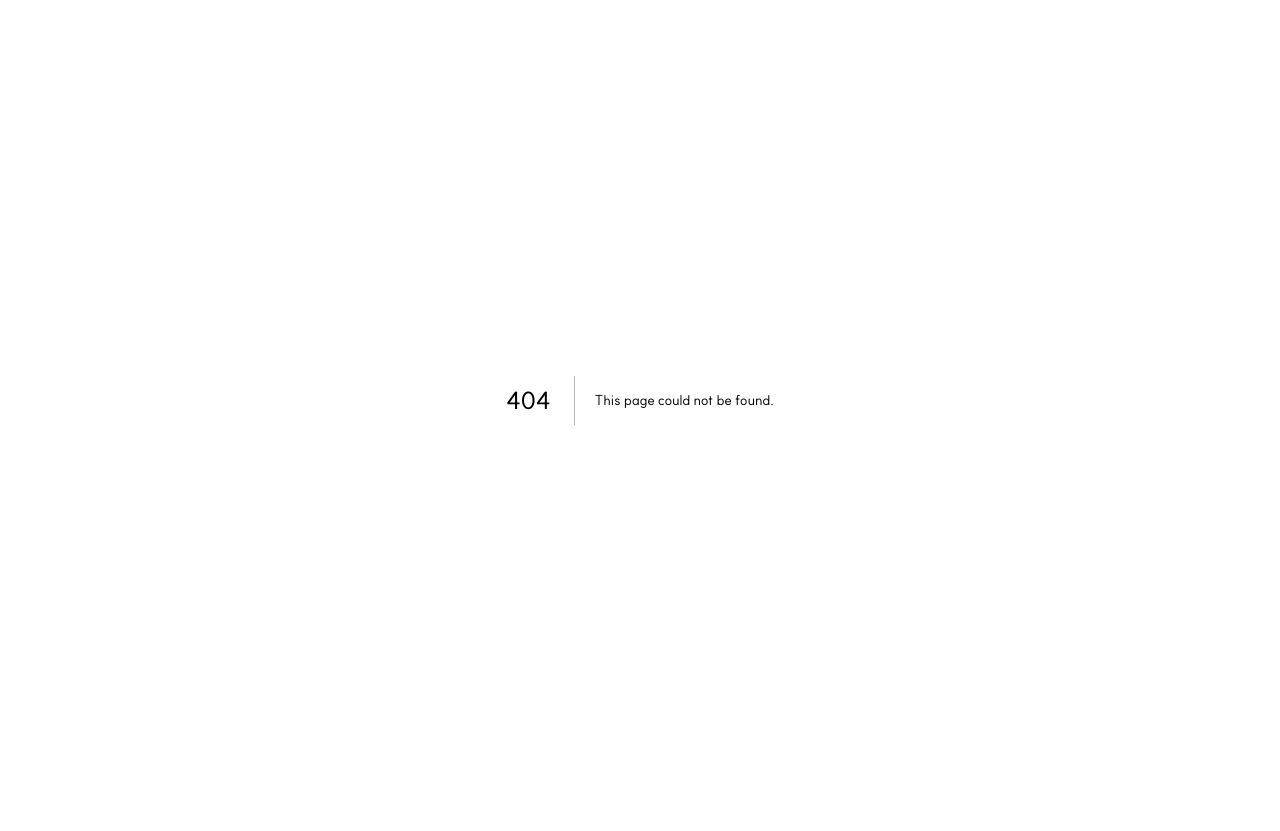
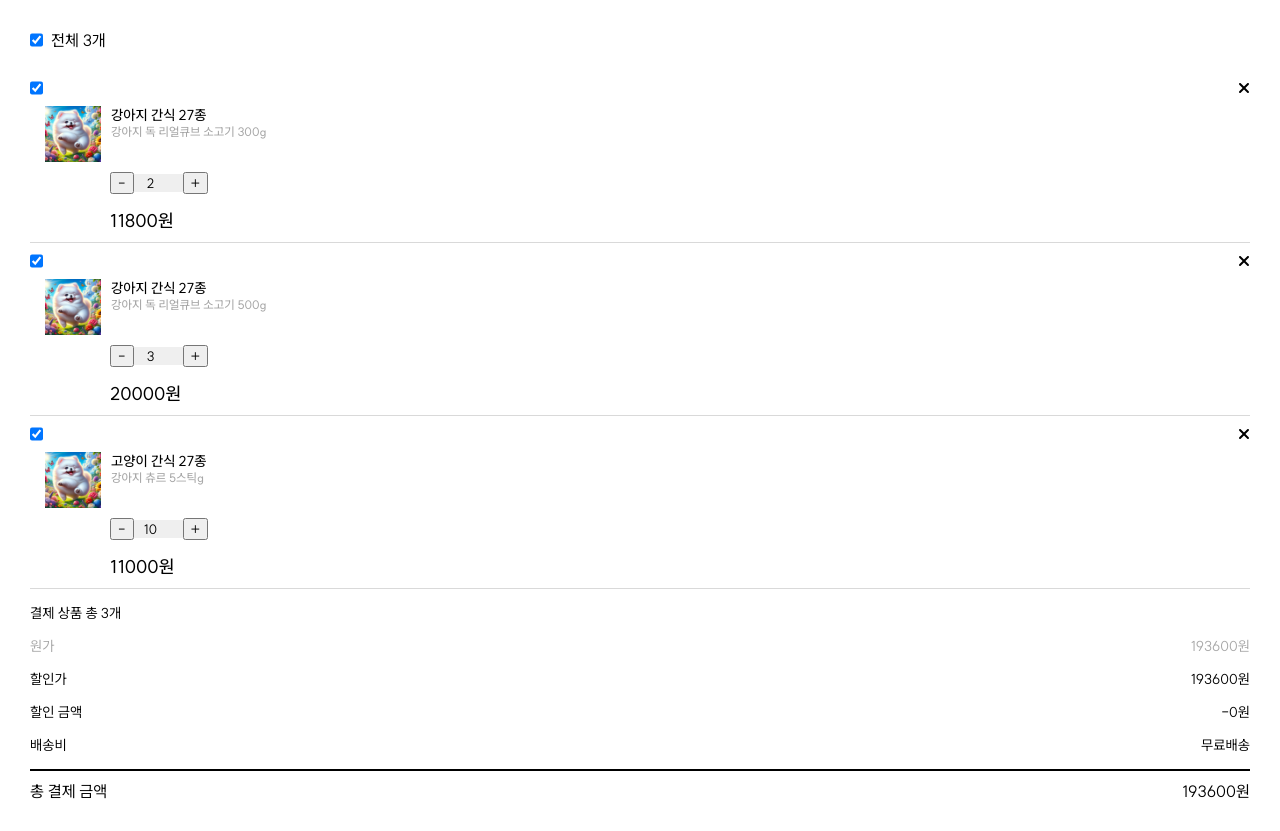
Before and after one commit to devwqc/petFrontend, a Next.js app: page /Cart in a window 1280 px wide. Before the commit this address had no page. Before the commit the page ends 800 px from the top, so only its background shows below. Built offline with nearby package versions, Linux system fonts and the light colour scheme.

Commit message:
fix: npm i

```diff
--- a/package.json
+++ b/package.json
@@ -16,6 +16,9 @@
     ]
   },
   "dependencies": {
+    "@fortawesome/fontawesome-svg-core": "^6.5.2",
+    "@fortawesome/free-solid-svg-icons": "^6.5.2",
+    "@fortawesome/react-fontawesome": "^0.2.2",
     "@hookform/resolvers": "^3.4.2",
     "axios": "^1.7.2",
     "classnames": "^2.5.1",
--- /dev/null
+++ b/src/components/cart/Card.module.scss
@@ -0,0 +1,55 @@
+.productImg {
+  width: 5.6rem;
+  height: 5.6rem;
+}
+
+.productBoxTop {
+  display: flex;
+  justify-content: space-between;
+}
+
+.productExplain {
+  display: flex;
+  margin: 1rem 1.5rem;
+  gap: 1rem;
+}
+
+.productTitle {
+  font-size: 1.4rem;
+  font-weight: 500;
+}
+
+.option {
+  font-size: 1.2rem;
+  color: #a7a7a7;
+  font-weight: 500;
+}
+
+.counterButton {
+  margin-left: 8rem;
+}
+
+.productNumber {
+  text-align: center;
+  width: 4.9rem;
+  border: none;
+  background-color: #efefef;
+}
+
+.productNumber:focus {
+  outline: none;
+}
+
+.productCost {
+  font-size: 1.8rem;
+  font-weight: 500;
+  margin-left: 8rem;
+  margin-top: 1.5rem;
+}
+
+.line {
+  width: 100%;
+  height: 0.1rem;
+  background-color: #d9d9d9;
+  margin: 1rem 0;
+}
--- /dev/null
+++ b/src/components/cart/Card.tsx
@@ -0,0 +1,63 @@
+import React, { useState } from 'react';
+import styles from './Card.module.scss';
+import Image from 'next/image';
+import { FontAwesomeIcon } from '@fortawesome/react-fontawesome';
+import { faXmark } from '@fortawesome/free-solid-svg-icons';
+
+interface CardProps {
+  productTitle: string;
+  option: string;
+  productCost: number;
+  isChecked: boolean;
+  productNumber: number;
+  imageUrl: string;
+  onCheck: () => void;
+}
+
+export default function Card({
+  productTitle,
+  option,
+  productCost,
+  isChecked,
+  productNumber: initialProductNumber,
+  imageUrl,
+  onCheck,
+}: CardProps) {
+  // 추후 백에서 장바구니에 담은 제품 갯수로 초기화하는 로직 추가
+  const [productNumber, setProductNumber] = useState(initialProductNumber);
+
+  function addProduct() {
+    setProductNumber(productNumber + 1);
+  }
+  function removeProduct() {
+    setProductNumber(productNumber - 1);
+    if (productNumber <= 1) {
+      setProductNumber(1);
+    }
+  }
+
+  return (
+    <>
+      <div className={styles.oneCheckbox}>
+        <div className={styles.productBoxTop}>
+          <input type="checkbox" name="oneCheckbox" checked={isChecked} onChange={onCheck} />
+          <FontAwesomeIcon icon={faXmark} />
+        </div>
+        <div className={styles.productExplain}>
+          <Image className={styles.productImg} width={56} height={56} src={imageUrl} alt="productImg" />
+          <div>
+            <div className={styles.productTitle}>{productTitle}</div>
+            <div className={styles.option}>{option}</div>
+          </div>
+        </div>
+        <div className={styles.counterButton}>
+          <button onClick={removeProduct}>-</button>
+          <input className={styles.productNumber} type="number" value={productNumber} readOnly />
+          <button onClick={addProduct}>+</button>
+        </div>
+        <div className={styles.productCost}>{productCost}원</div>
+        <div className={styles.line}></div>
+      </div>
+    </>
+  );
+}
--- /dev/null
+++ b/src/pages/Cart/Cart.module.scss
@@ -0,0 +1,42 @@
+.cart {
+  padding: 3rem;
+}
+
+.totalCheckbox {
+  display: flex;
+  gap: 0.8rem;
+  margin-bottom: 3rem;
+}
+
+.totalNumberTitle {
+  margin: 1.5rem 0;
+  font-size: 1.4rem;
+}
+
+.pricePair {
+  display: flex;
+  justify-content: space-between;
+  margin-bottom: 1.5rem;
+  font-size: 1.4rem;
+}
+
+.gray {
+  color: #a7a7a7;
+}
+
+.line {
+  width: 100%;
+  height: 0.15rem;
+  background-color: #000000;
+}
+
+.totalPrice {
+  margin-top: 1rem;
+  display: flex;
+  justify-content: space-between;
+}
+
+.noProduct {
+  display: flex;
+  justify-content: center;
+}
--- /dev/null
+++ b/src/pages/Cart/index.tsx
@@ -0,0 +1,136 @@
+import { useState } from 'react';
+import styles from './Cart.module.scss';
+import Card from '@/components/cart/Card';
+
+export default function Cart() {
+  // 더미 데이터
+  const initialProducts = [
+    {
+      id: 1,
+      productTitle: '강아지 간식 27종',
+      option: '강아지 독 리얼큐브 소고기 300g',
+      productCost: 11800,
+      productNumber: 2,
+      imageUrl: '/images/exampleProductImg.jpg',
+    },
+    {
+      id: 2,
+      productTitle: '강아지 간식 27종',
+      option: '강아지 독 리얼큐브 소고기 500g',
+      productCost: 20000,
+      productNumber: 3,
+      imageUrl: '/images/exampleProductImg.jpg',
+    },
+    {
+      id: 3,
+      productTitle: '고양이 간식 27종',
+      option: '강아지 츄르 5스틱g',
+      productCost: 11000,
+      productNumber: 10,
+      imageUrl: '/images/exampleProductImg.jpg',
+    },
+  ];
+
+  // 상품목록 없는 경우 더미데이터
+  // const initialProducts: {
+  //   id: number;
+  //   productTitle: string;
+  //   option: string;
+  //   productCost: number;
+  //   productNumber: number;
+  // }[] = [];
+
+  const [products, setProducts] = useState(initialProducts.map(product => ({ ...product, isChecked: true })));
+  const [selectAll, setSelectAll] = useState(true); // 전체 체크 상태
+
+  // selectAll 상태 반전
+  function handleSelectAll() {
+    setSelectAll(!selectAll);
+
+    const updatedProducts = products.map(product => ({
+      ...product,
+      isChecked: !selectAll,
+    }));
+
+    setProducts(updatedProducts);
+  }
+
+  // 개별 제품 체크박스 클릭 시 해당 제품 선택 상태 변경
+  function handleProductCheck(id: number) {
+    const updatedProducts = products.map(product =>
+      product.id === id ? { ...product, isChecked: !product.isChecked } : product
+    );
+
+    setProducts(updatedProducts);
+
+    // 모든 제품의 선택 상태 확인
+    const allChecked = updatedProducts.every(product => product.isChecked);
+    setSelectAll(allChecked);
+  }
+
+  // 선택한 제품의 총 가격 계산
+  function calculateTotalPrice() {
+    return products
+      .filter(product => product.isChecked)
+      .reduce((total, product) => {
+        return total + product.productCost * product.productNumber;
+      }, 0);
+  }
+
+  const totalPrice = calculateTotalPrice();
+
+  return (
+    <>
+      <div className={styles.cart}>
+        {products.length > 0 ? (
+          <>
+            <div className={styles.totalCheckbox}>
+              <input type="checkbox" name="totalCheck" checked={selectAll} onChange={handleSelectAll} />
+              <div className={styles.totalNumber}>전체 {products.length}개</div>
+            </div>
+            {products.map((product, index) => (
+              <Card
+                key={product.id}
+                productTitle={product.productTitle}
+                option={product.option}
+                productCost={product.productCost}
+                isChecked={product.isChecked}
+                productNumber={product.productNumber}
+                imageUrl={product.imageUrl}
+                onCheck={() => handleProductCheck(product.id)}
+              />
+            ))}
+            <div className={styles.calculateContainer}>
+              <div className={styles.totalNumberTitle}>결제 상품 총 {products.length}개</div>
+              <div className={styles.individualCost}>
+                <div className={`${styles.pricePair} ${styles.gray}`}>
+                  <div>원가</div>
+                  <div>{totalPrice}원</div>
+                </div>
+                <div className={styles.pricePair}>
+                  <div>할인가</div>
+                  <div>{totalPrice}원</div>
+                </div>
+                <div className={styles.pricePair}>
+                  <div>할인 금액</div>
+                  <div>-0원</div>
+                </div>
+                <div className={styles.pricePair}>
+                  <div>배송비</div>
+                  <div>무료배송</div>
+                </div>
+              </div>
+              <div className={styles.line}></div>
+              <div className={styles.totalPrice}>
+                <div>총 결제 금액</div>
+                <div>{totalPrice}원</div>
+              </div>
+            </div>
+          </>
+        ) : (
+          <p className={styles.noProduct}>아직 담은 상품이 없어요</p>
+        )}
+      </div>
+    </>
+  );
+}
```
Also changed, not shown: public/images/exampleProductImg.jpg (added), 1 other file (tests, documents, lock files or other folders).
